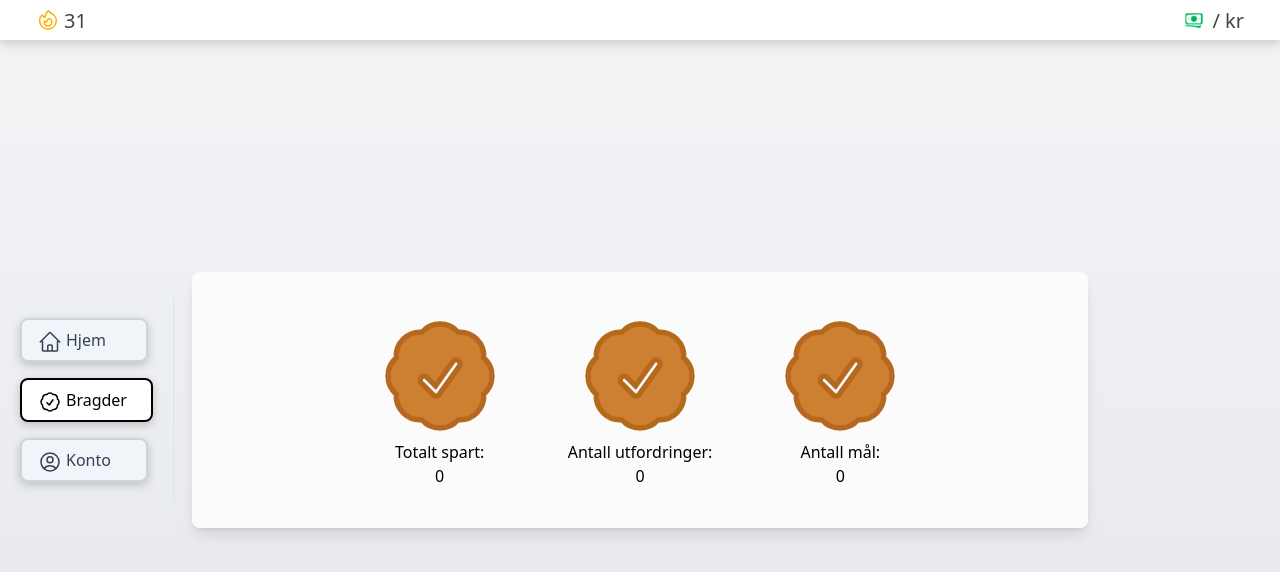
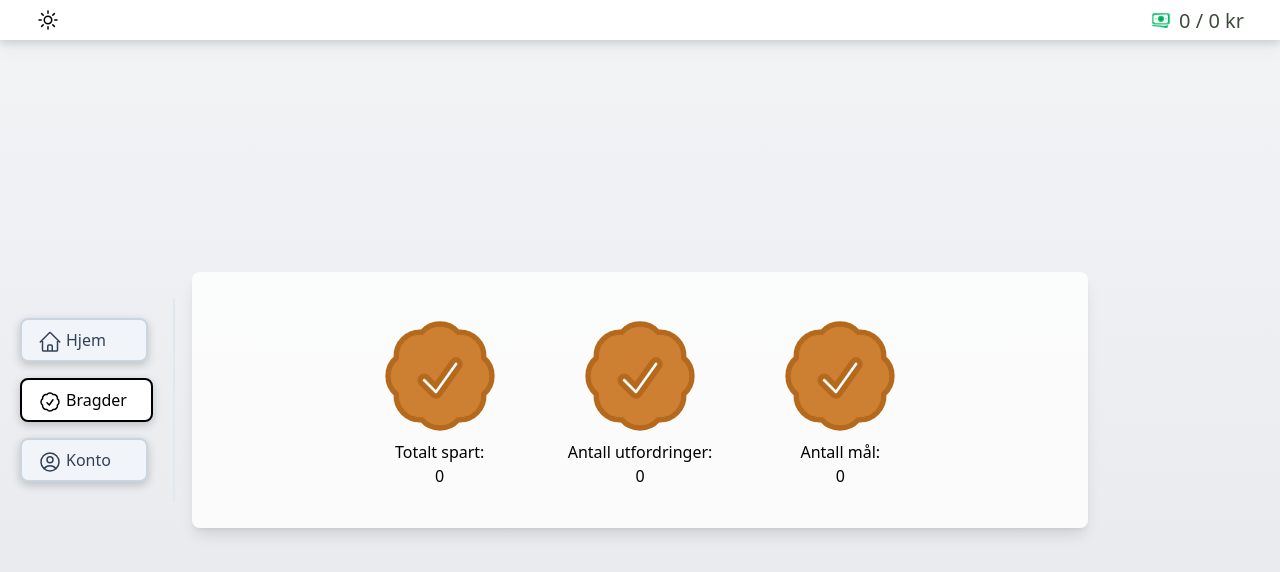
Before and after one commit to emilaastrom/Systemutvikling2-Frontend, a Next.js app: page /badges in a window 1280 px wide. Shown: the top 572 px of the page. Built offline with nearby package versions, Linux system fonts and the light colour scheme; no server answers.

Commit message:
header: Dark mode toggle instead of streak

```diff
--- a/src/app/components/navigation/Header.tsx
+++ b/src/app/components/navigation/Header.tsx
@@ -1,44 +1,64 @@
 "use client";
 import React, { useEffect, useState } from "react";
 import { colors } from "../../../../tailwind.config";
-import { usePathname } from "next/navigation";
 import SvgIcon from "../icons/CustomIcon";
 import { useApiHandler } from "../../../utils/api";
 
 const CustomHeader = () => {
     const [progress, setProgress] = useState<number>();
     const [max, setMax] = useState<number>();
+    const [currentTheme, setCurrentTheme] = useState<string>("light"); // Default to 'light'
     const apiHandler = useApiHandler();
 
-    const fetchActiveGoal = async () => {
-        console.log("Fetching activegoal data");
+    useEffect(() => {
+        // Fetch goal and theme data only on mount or when apiHandler changes
+        const fetchData = async () => {
+            console.log("Fetching data");
             try {
-            const data = await apiHandler("goal", "get", "/getActiveGoal");
-            if (data.status === 200) {
-                setProgress(data.data.progress);
-                setMax(data.data.amount);
+                const [goalData, themeData] = await Promise.all([
+                    apiHandler("goal", "get", "/getActiveGoal"),
+                    apiHandler("user", "get", "/getUser"),
+                ]);
+
+                if (goalData.status === 200) {
+                    setProgress(goalData.data.progress);
+                    setMax(goalData.data.amount);
+                }
+
+                if (themeData.status === 200) {
+                    setCurrentTheme(themeData.data.theme);
                 }
             } catch (error) {
-            console.error(error);
+                console.error("Fetching data failed:", error);
             }
         };
 
-    const pathname = usePathname();
+        fetchData();
+    }, [apiHandler]);
 
-    if (
-        pathname === "/login" ||
-        pathname === "/bankId" ||
-        pathname === "/bankId/ChooseAccount"
-    ) {
-        return;
+    const setThemeAPI = async (theme: string) => {
+        const string = theme.toUpperCase();
+        let themeData = { theme: string };
+        try {
+            await apiHandler("user", "put", "/updateUser", themeData);
+            setCurrentTheme(theme);
+            localStorage.setItem("theme", theme);
+        } catch (error) {
+            console.error("Setting theme failed:", error);
         }
+    };
 
-    fetchActiveGoal();
+    const handleThemeChange = (event: React.MouseEvent<HTMLButtonElement>) => {
+        const newTheme = currentTheme === "light" ? "dark" : "light";
+        setThemeAPI(newTheme);
+    };
+
     // Regular header for all other pages
     return (
         <header>
             <div className="fixed top-0 w-screen h-10 text-center bg-background-50 dark:bg-slate-600 dark:text-white z-20 drop-shadow-lg">
                 <div className="fixed flex align-middle left-5 w-auto  h-auto m-2 px-2 rounded-xl">
+                    <button onClick={handleThemeChange}>
                         <SvgIcon
                             className="h-5 w-5"
                             svg={
@@ -46,26 +66,22 @@ const CustomHeader = () => {
                                     xmlns="http://www.w3.org/2000/svg"
                                     fill="none"
                                     viewBox="0 0 24 24"
-                                strokeWidth="1.5"
-                                stroke={colors.accent}
+                                    stroke-width="1.5"
+                                    stroke="currentColor"
                                     className="w-6 h-6"
                                 >
                                     <path
-                                    strokeLinecap="round"
-                                    strokeLinejoin="round"
-                                    d="M15.362 5.214A8.252 8.252 0 0 1 12 21 8.25 8.25 0 0 1 6.038 7.047 8.287 8.287 0 0 0 9 9.601a8.983 8.983 0 0 1 3.361-6.867 8.21 8.21 0 0 0 3 2.48Z"
-                                />
-                                <path
-                                    strokeLinecap="round"
-                                    strokeLinejoin="round"
-                                    d="M12 18a3.75 3.75 0 0 0 .495-7.468 5.99 5.99 0 0 0-1.925 3.547 5.975 5.975 0 0 1-2.133-1.001A3.75 3.75 0 0 0 12 18Z"
+                                        stroke-linecap="round"
+                                        stroke-linejoin="round"
+                                        d="M12 3v2.25m6.364.386-1.591 1.591M21 12h-2.25m-.386 6.364-1.591-1.591M12 18.75V21m-4.773-4.227-1.591 1.591M5.25 12H3m4.227-4.773L5.636 5.636M15.75 12a3.75 3.75 0 1 1-7.5 0 3.75 3.75 0 0 1 7.5 0Z"
                                     />
                                 </svg>
                             }
                         />
-                    <h2 className="text-xl text-dark dark:text-white ml-2 align-text-top leading-tight">
-                        31
-                    </h2>
+                    </button>
+                    {/* <h2 className="text-xl text-dark dark:text-white ml-2 align-text-top leading-tight">
+                        {currentTheme}
+                    </h2> */}
                 </div>
                 <div className="fixed flex right-5 w-auto h-fill align-middle text-black h-auto m-2 px-2 rounded-xl">
                     <SvgIcon
@@ -88,7 +104,7 @@ const CustomHeader = () => {
                         }
                     />
                     <span className="text-xl text-dark dark:text-white  ml-2 align-text-top leading-tight">
-                        {progress} / {max} kr
+                        {Math.floor(progress ?? 0)} / {max ?? 0} kr
                     </span>
                 </div>
             </div>
```
Lines whose indentation alone changed are shown as unchanged.
